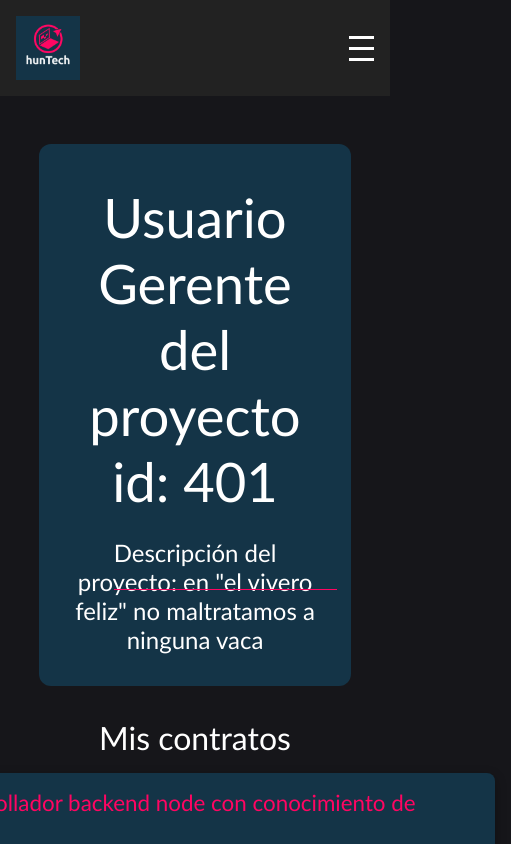
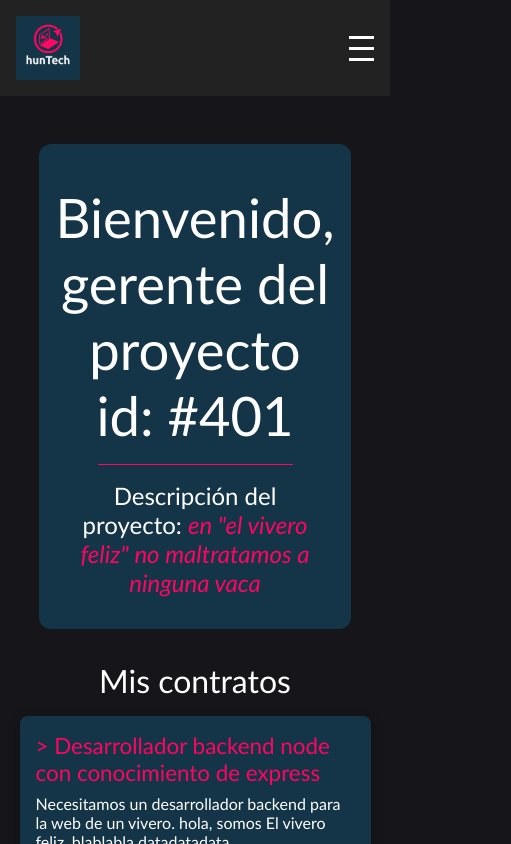
Before and after one commit to jlarata/hunTech, an Angular app in the folder hunTech/: page /perfilGer in a window 390 px wide. Shown: the top 844 px of the page, 511 px wide, since content can reach past the window. Built offline with nearby package versions, Linux system fonts and the light colour scheme.

Commit message:
fixed several ux and responsiveness

```diff
--- a/hunTech/src/app/contrato-detail/contrato-detail.component.css
+++ b/hunTech/src/app/contrato-detail/contrato-detail.component.css
@@ -20,7 +20,7 @@
 h2 {
     margin: 0.5rem;
     margin-bottom: -2rem;
-    font-size: 3.4rem;
+    font-size: 2rem;
 }
 
 .contrato-box {
--- a/hunTech/src/app/contratos/contratos.component.css
+++ b/hunTech/src/app/contratos/contratos.component.css
@@ -95,17 +95,18 @@ a {
     .contrato-card {
         background-color: #143447;
         border-radius: 8px;
-        width: 600px;
+        width: 90vw;
         overflow: hidden;
         box-shadow: 0 4px 12px rgba(0, 0, 0, 0.3);
         transition: transform 0.3s;
         color: white;
     }
+
 }
 
 @keyframes fadeSlideIn {
-  to {
-    opacity: 1;
-    transform: translateY(0);
-  }
+    to {
+        opacity: 1;
+        transform: translateY(0);
+    }
 }
--- a/hunTech/src/app/contratos/contratos.component.html
+++ b/hunTech/src/app/contratos/contratos.component.html
@@ -18,13 +18,13 @@
       <p *ngIf="card.end_date">Fecha de finalización del contrato: {{ card.end_date }}</p>
     </div>
     <div class="card-button-group">
-<!--       <a
+      <!--       <a
         [routerLink]="['/contrato-detail', card.id, card.tipo, card.titulo, card.descripcion, card.start_date, card.end_date]">
         <button class="btn btn-signup">+</button>
       </a> -->
 
 
-        <button class="btn btn-signup" (click)="this.setContratoAMostrar(card)">+</button>
+      <button class="btn btn-signup" (click)="this.setContratoAMostrar(card)">+</button>
 
 
     </div>
@@ -36,6 +36,8 @@
   }
 </div>
 
-@if (this.mostrandoContratoDetail) {
-<app-contrato-detail [contrato]="this.contratoAMostrarDetail!" [from]="this.from" />
-}
+<div #detailContainer>
+  @if (this.mostrandoContratoDetail) {
+  <app-contrato-detail [contrato]="this.contratoAMostrarDetail!" [from]="this.from" />
+  }
+</div>
--- a/hunTech/src/app/contratos/contratos.component.ts
+++ b/hunTech/src/app/contratos/contratos.component.ts
@@ -1,10 +1,11 @@
 import { Component, Input } from '@angular/core';
 import { CONTRATOS } from '../mock-contratos';
 import { ContratoCard } from '../models/cards/contrato-card';
-import { CommonModule } from '@angular/common';
+import { CommonModule, ViewportScroller } from '@angular/common';
 import { Contrato } from '../models/contrato';
 import { RouterModule } from '@angular/router';
 import { ContratoDetailComponent } from '../contrato-detail/contrato-detail.component';
+
 
 
 @Component({
@@ -15,6 +16,8 @@ import { ContratoDetailComponent } from '../contrato-detail/contrato-detail.comp
 })
 export class ContratosComponent {
   @Input() from: string = '';
+  constructor(private viewportScroller: ViewportScroller) { }
+
 
   contratos = CONTRATOS
   contratosCards: ContratoCard[] = [];
@@ -24,6 +27,10 @@ export class ContratosComponent {
 
   ngOnInit(): void {
     this.createCards(CONTRATOS);
+  }
+
+  ngAfterViewChecked() {
+    this.scrollToDetail();
   }
 
   createCards = (contratos: Contrato[]): void => {
@@ -54,21 +61,14 @@ export class ContratosComponent {
         this.contratoAMostrarDetail = contrato;
       }
     }
-
-
-
   }
 
+  /* cuando se abre una tarjeta de detalle de contrato, se scrollea la view */
+  scrollToDetail(): void {
+    try {
+      this.viewportScroller.scrollToPosition([0, document.body.scrollHeight]);
+    } catch (err) {
+      console.error('Error scrolling to bottom:', err);
+    }
+  }
 }
-
-
-
-
-
-
-/* cards: Card[] = [
-  new Card('Card One', 'This is the first card.', 'https://via.placeholder.com/300x150'),
-  new Card('Card Two', 'This is the second card.', 'https://via.placeholder.com/300x150'),
-  new Card('Card Three', 'This is the third card.', 'https://via.placeholder.com/300x150')
-];
-*/
--- a/hunTech/src/app/home/home.component.css
+++ b/hunTech/src/app/home/home.component.css
@@ -44,10 +44,10 @@ main {
 
 .botonera {
     height: fit-content;
-    padding: 1rem;
     display: flex;
     flex-direction: row;
-    width: 50vw;
+    justify-content: center;
+    width: 90vw;
     gap: 2rem;
 }
 
@@ -66,18 +66,18 @@ main {
     }
 
     .botonera {
-        height: fit-content;
         padding: 1rem;
         display: flex;
         flex-direction: row;
-        width: 50vw;
-        gap: 2rem;
+        justify-items: center;
+        width: 90vw;
+        gap: 1rem;
     }
 
     .botonera button {
-        width: 26vw;
+        width: 30vw;
         max-width: fit-content;
-        height: 26vh;
+        height: 20vh;
         max-height: fit-content;
     }
 }
--- a/hunTech/src/app/home/home.component.html
+++ b/hunTech/src/app/home/home.component.html
@@ -35,7 +35,7 @@
         </p>
     </div>
     <section class="botonera">
-        <button class="btn btn-edit" routerLink="/perfil">entrar como Mati, el maniático dev</button>
-        <button class="btn btn-add" routerLink="/perfilGer">entrar como el gerente de "el vivero feliz", un sospechoso proyecto</button>
+        <button class="btn btn-edit" routerLink="/perfil">Entrar como Mati, el maniático dev</button>
+        <button class="btn btn-add" routerLink="/perfilGer">Entrar como el gerente de "el vivero feliz", un sospechoso proyecto</button>
     </section>
 </main>
--- a/hunTech/src/app/perfil-ger/perfil-ger.component.css
+++ b/hunTech/src/app/perfil-ger/perfil-ger.component.css
@@ -1,7 +1,6 @@
 .perfil-card {
     display: flex;
     flex-direction: column;
-    gap: 3rem;
     background-color: #143447;
     color: white;
     padding: 2rem;
@@ -9,18 +8,9 @@
     max-width: 40vw;
     margin: 2rem auto;
     text-align: center;
+    align-items: center;
 }
 
-
-/* Por ahora sin implementar
-.avatar {
-    width: 120px;
-    height: 120px;
-    border-radius: 50%;
-    border: 3px solid #ff0562;
-    margin-bottom: 1rem;
-    object-fit: cover;
-} */
 
 h2 {
     margin: 0.5rem;
@@ -28,20 +18,27 @@ h2 {
     font-size: 3.4rem;
 }
 
-.email {
+.separador {
+    border-bottom: 1px solid #ff0562;
+    margin-top: 3rem;
+    width: 20vw;
+}
+
+.descripcion {
+    margin-top: 1rem;
     position: relative;
     font-size: 1.5rem;
-    padding-top: 0.5rem;
 }
 
-.email:before {
+
+/* .email:before {
     content: '';
     position: absolute;
     width: 80%;
     border-top: 1px solid #ff0562;
     bottom: 2.5rem;
     padding-top: 1.5rem;
-}
+} */
 
 .contratos-card {
     display: flex;
@@ -56,7 +53,13 @@ h2 {
         max-width: 80vw;
     }
 
-    .email {
+    .separador {
+        border-bottom: 1px solid #ff0562;
+        margin-top: 3rem;
+        width: 50vw;
+    }
+
+    /* .email {
         position: relative;
         font-size: 1.5rem;
         padding-top: 0.5rem;
@@ -68,5 +71,5 @@ h2 {
         width: 90%;
         border-top: 1px solid #ff0562;
         bottom: 2.5rem
-    }
+    } */
 }
--- a/hunTech/src/app/perfil-ger/perfil-ger.component.html
+++ b/hunTech/src/app/perfil-ger/perfil-ger.component.html
@@ -1,9 +1,9 @@
 
 <div class="perfil-card">
     <!-- por ahora sin avatar <img [src]="user.avatarUrl" alt="{{ user.name }}" class="avatar" /> -->
-    <h2>Usuario Gerente del proyecto id: {{userGerente.id_proyecto}} </h2>
-
-    <p class="email">Descripción del proyecto: {{ userGerente.descripcion }}</p>
+    <h2>Bienvenido, gerente del proyecto id: #{{userGerente.id_proyecto}} </h2>
+    <span class="separador"></span>
+    <p class="descripcion">Descripción del proyecto: <span style="font-style: italic; color: #ff0562;">{{ userGerente.descripcion }}</span></p>
 
 
 </div>
--- a/hunTech/src/styles.css
+++ b/hunTech/src/styles.css
@@ -108,10 +108,10 @@ button {
 }
 
 
-@media (min-width: 768px) {
+/* @media (min-width: 768px) {
     section {
         padding-bottom: 0;
         margin-left: 20%;
         width: 80%;
     }
-}
+} */
```
